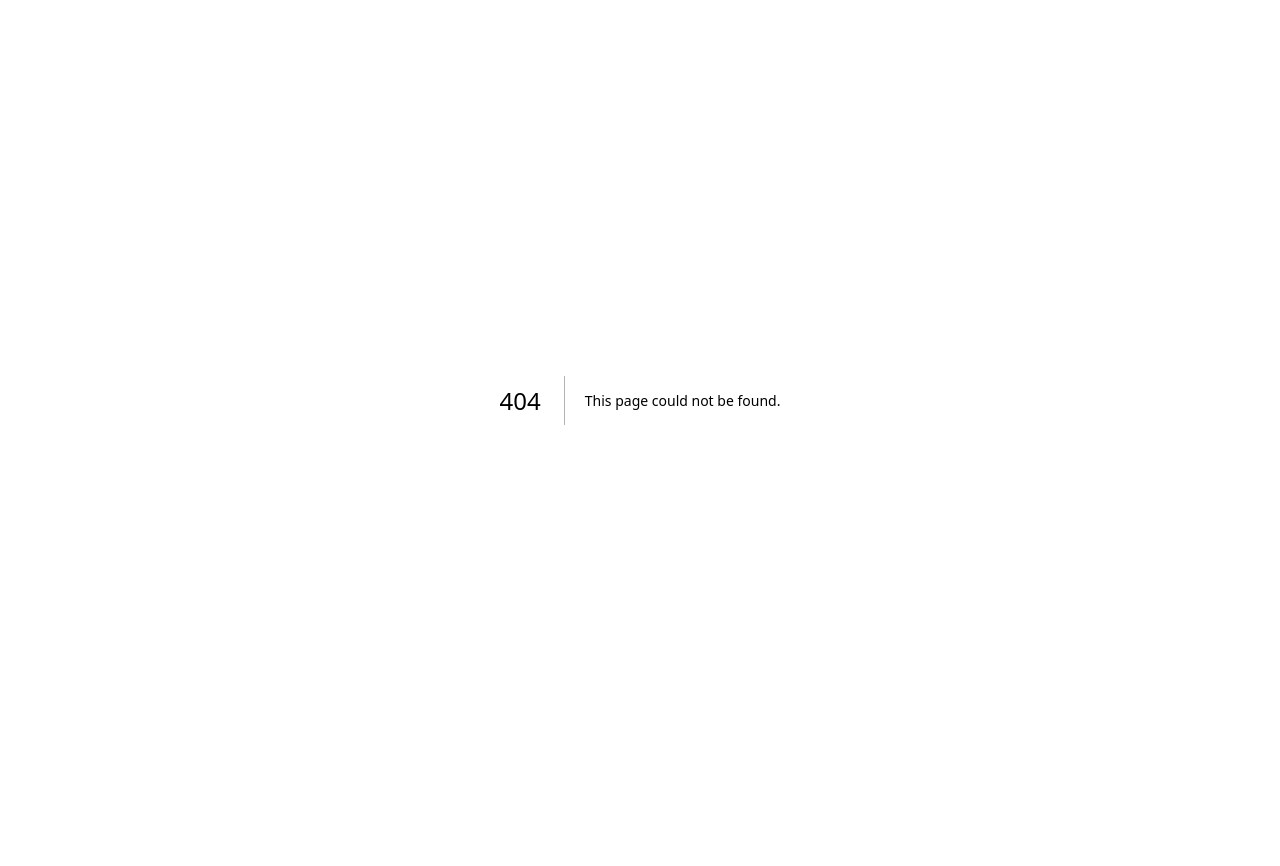
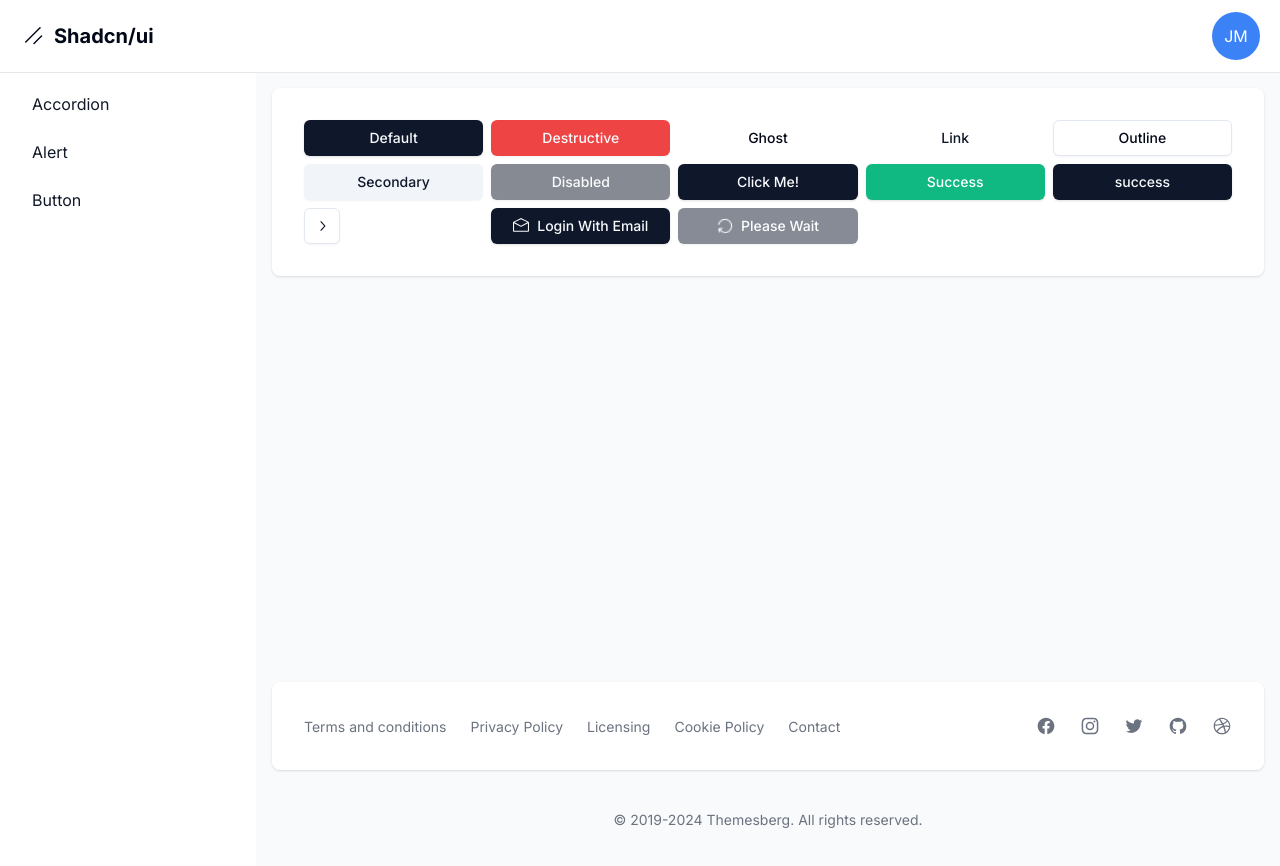
Before and after one commit to JairMontenegro/ShadCdnReview, a Next.js app: page /dashboard/button in a window 1280 px wide. Before the commit this address had no page. Shown: the top 866 px of the page. Before the commit the page ends 800 px from the top, so only its background shows below. Built offline with nearby package versions, Linux system fonts and the light colour scheme.

Commit message:
feat: button component added with exercise

```diff
--- a/package.json
+++ b/package.json
@@ -11,6 +11,7 @@
   "dependencies": {
     "@radix-ui/react-accordion": "^1.1.2",
     "@radix-ui/react-icons": "^1.3.0",
+    "@radix-ui/react-slot": "^1.0.2",
     "class-variance-authority": "^0.7.0",
     "clsx": "^2.1.1",
     "next": "14.2.3",
--- /dev/null
+++ b/src/app/dashboard/button/page.tsx
@@ -0,0 +1,41 @@
+"use client";
+
+import { Button } from "@/components/ui/button";
+import {
+  ChevronRightIcon,
+  EnvelopeOpenIcon,
+  ReloadIcon,
+} from "@radix-ui/react-icons";
+
+export default function ButtonDemo() {
+  return (
+    <div className="grid grid-cols-5 gap-2">
+      <Button>Default</Button>
+      <Button variant="destructive">destructive</Button>
+      <Button variant="ghost">ghost</Button>
+      <Button variant="link">link</Button>
+      <Button variant="outline">outline</Button>
+      <Button variant="secondary">secondary</Button>
+      <Button disabled>Disabled</Button>
+      <Button
+        onClick={() => {
+          console.log("jair es un re crack");
+        }}
+      >
+        Click me!
+      </Button>
+      <Button variant="success">success</Button>
+      <Button capitalize={false}>success</Button>
+      <Button variant="outline" size="icon">
+        <ChevronRightIcon className="h-4 w-4" />
+      </Button>
+      <Button>
+        <EnvelopeOpenIcon className="mr-2 h-4 w-4" /> Login with Email
+      </Button>
+      <Button disabled>
+        <ReloadIcon className="mr-2 h-4 w-4 animate-spin" />
+        Please wait
+      </Button>
+    </div>
+  );
+}
--- a/src/app/dashboard/layout.tsx
+++ b/src/app/dashboard/layout.tsx
@@ -6,6 +6,7 @@
 const links = [
   { name: "accordion", href: "accordion" },
   { name: "alert", href: "alert" },
+  { name: "button", href: "button" },
 ];
 
 export default function DashboardLayout({
@@ -95,7 +96,7 @@
             <div className="flex items-center">
               {/* User Avatar */}
               <div className="bg-blue-500 text-white p-2 rounded-full w-12 h-12 flex items-center justify-center">
-                FH
+                JM
               </div>
             </div>
           </div>
--- /dev/null
+++ b/src/components/ui/button.tsx
@@ -0,0 +1,64 @@
+import * as React from "react";
+import { Slot } from "@radix-ui/react-slot";
+import { cva, type VariantProps } from "class-variance-authority";
+
+import { cn } from "@/lib/utils";
+
+const buttonVariants = cva(
+  "inline-flex items-center justify-center whitespace-nowrap rounded-md text-sm font-medium transition-colors focus-visible:outline-none focus-visible:ring-1 focus-visible:ring-ring disabled:pointer-events-none disabled:opacity-50",
+  {
+    variants: {
+      variant: {
+        default:
+          "bg-primary text-primary-foreground shadow hover:bg-primary/90",
+        destructive:
+          "bg-destructive text-destructive-foreground shadow-sm hover:bg-destructive/90",
+        outline:
+          "border border-input bg-background shadow-sm hover:bg-accent hover:text-accent-foreground",
+        secondary:
+          "bg-secondary text-secondary-foreground shadow-sm hover:bg-secondary/80",
+        ghost: "hover:bg-accent hover:text-accent-foreground",
+        link: "text-primary underline-offset-4 hover:underline",
+        success: "bg-emerald-500 text-white shadow hover:bg-emerald-600",
+      },
+      size: {
+        default: "h-9 px-4 py-2",
+        sm: "h-8 rounded-md px-3 text-xs",
+        lg: "h-10 rounded-md px-8",
+        icon: "h-9 w-9",
+      },
+    },
+    defaultVariants: {
+      variant: "default",
+      size: "default",
+    },
+  }
+);
+
+export interface ButtonProps
+  extends React.ButtonHTMLAttributes<HTMLButtonElement>,
+    VariantProps<typeof buttonVariants> {
+  asChild?: boolean;
+  capitalize?: boolean;
+}
+
+const Button = React.forwardRef<HTMLButtonElement, ButtonProps>(
+  (
+    { className, variant, size, asChild = false, capitalize = true, ...props },
+    ref
+  ) => {
+    const Comp = asChild ? Slot : "button";
+    return (
+      <Comp
+        className={cn(buttonVariants({ variant, size, className }), {
+          capitalize: capitalize,
+        })}
+        ref={ref}
+        {...props}
+      />
+    );
+  }
+);
+Button.displayName = "Button";
+
+export { Button, buttonVariants };
```
Also changed, not shown: 1 other file (tests, documents, lock files or other folders).
